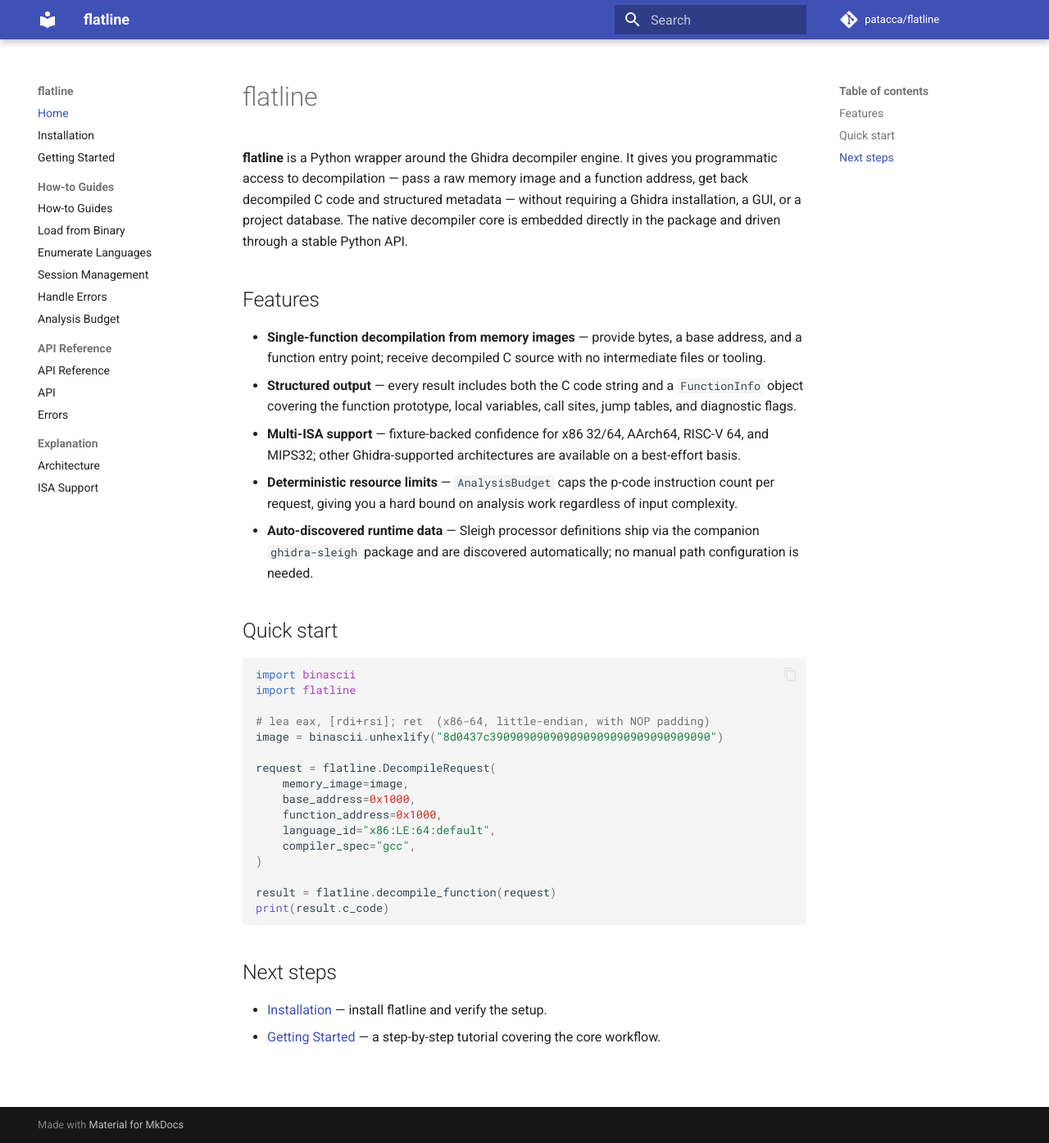
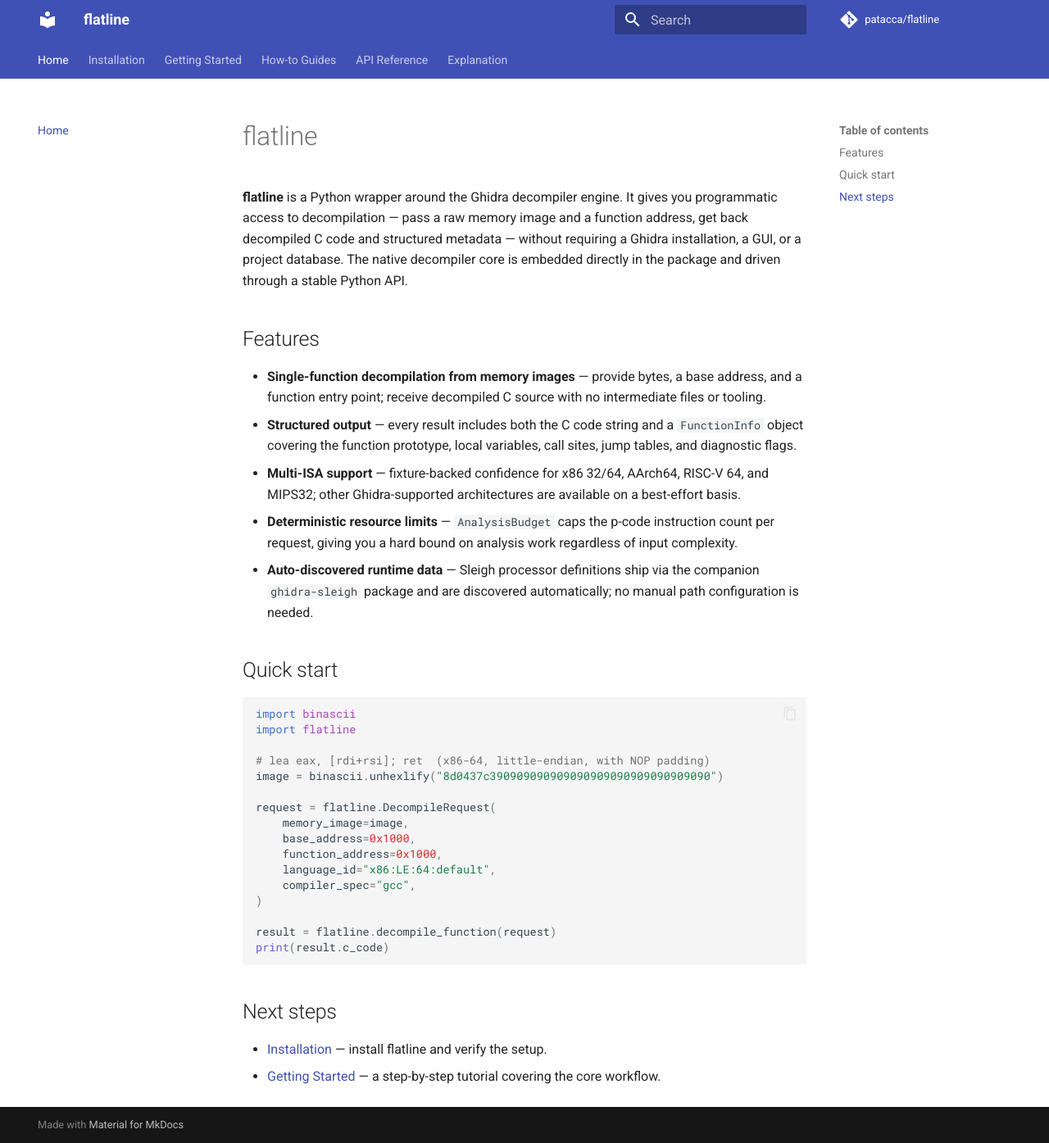
Before and after one commit to patacca/flatline, an MkDocs documentation site: the page built from docs-site/index.md, in a window 1280 px wide and 1395 px high. Shown: the whole window at 82% size. Built offline with MkDocs 1.6.1 and Material for MkDocs 9.7.7, drawn with Linux system fonts in a browser that asks for light colours; comment, search, counter and statistics services are not loaded; the version menu is left out; some of the changed lines change nothing that is shown.

Commit message:
docs: update mkdocs theme features and nav for API reference split

```diff
--- a/mkdocs.yml
+++ b/mkdocs.yml
@@ -13,6 +13,9 @@
   features:
     - navigation.sections
     - navigation.expand
+    - navigation.tabs
+    - navigation.indexes
+    - toc.follow
     - content.code.copy
     - content.code.annotate
 
@@ -48,7 +51,11 @@
     - Analysis Budget: how-to/analysis-budget.md
   - API Reference:
     - reference/index.md
-    - API: reference/api.md
+    - Session: reference/session.md
+    - Request & Result: reference/request-result.md
+    - Data Models: reference/models.md
+    - Enriched Output: reference/enriched.md
+    - Constants: reference/constants.md
     - Errors: reference/errors.md
   - Explanation:
     - Architecture: explanation/architecture.md
```
